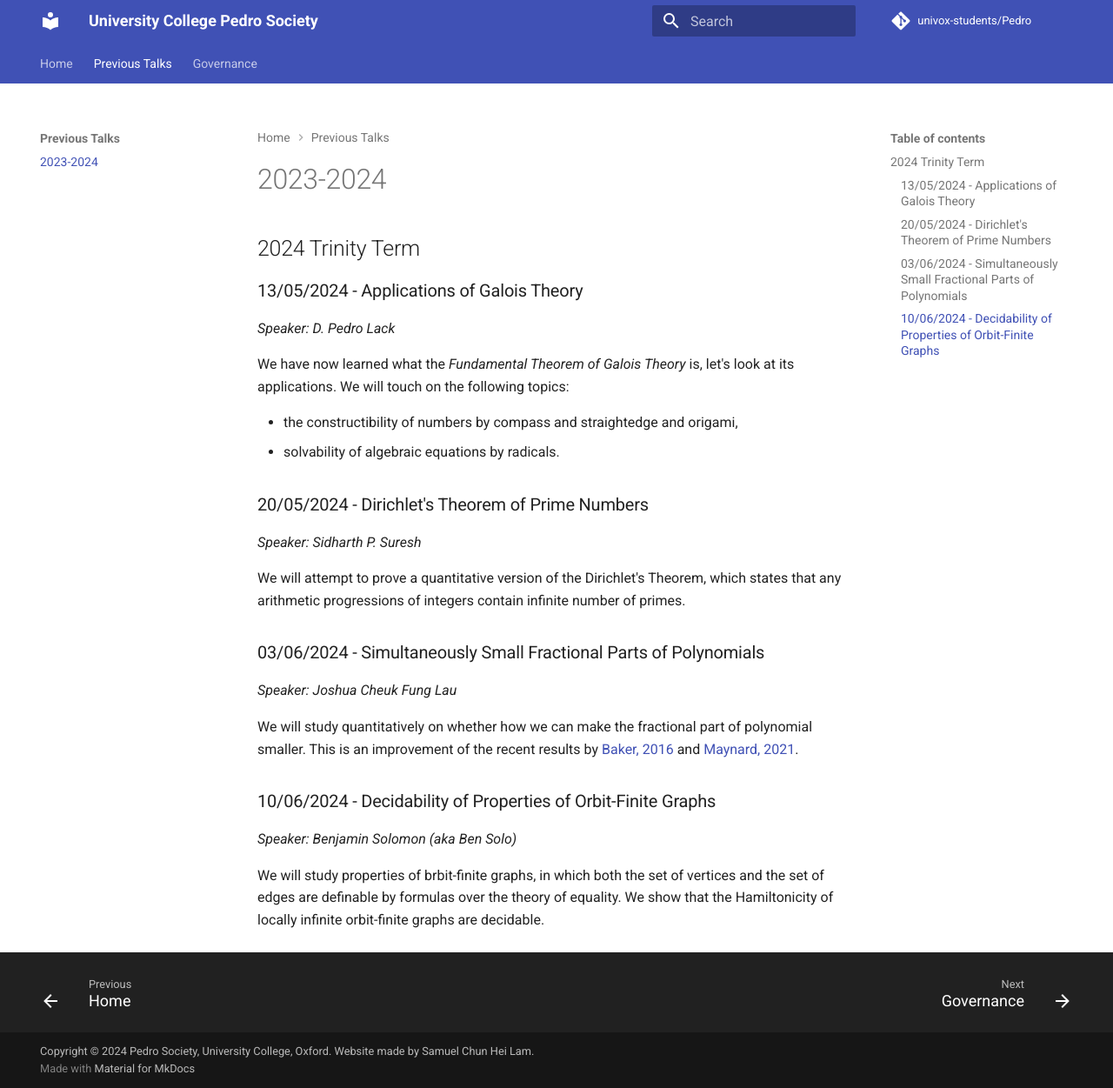
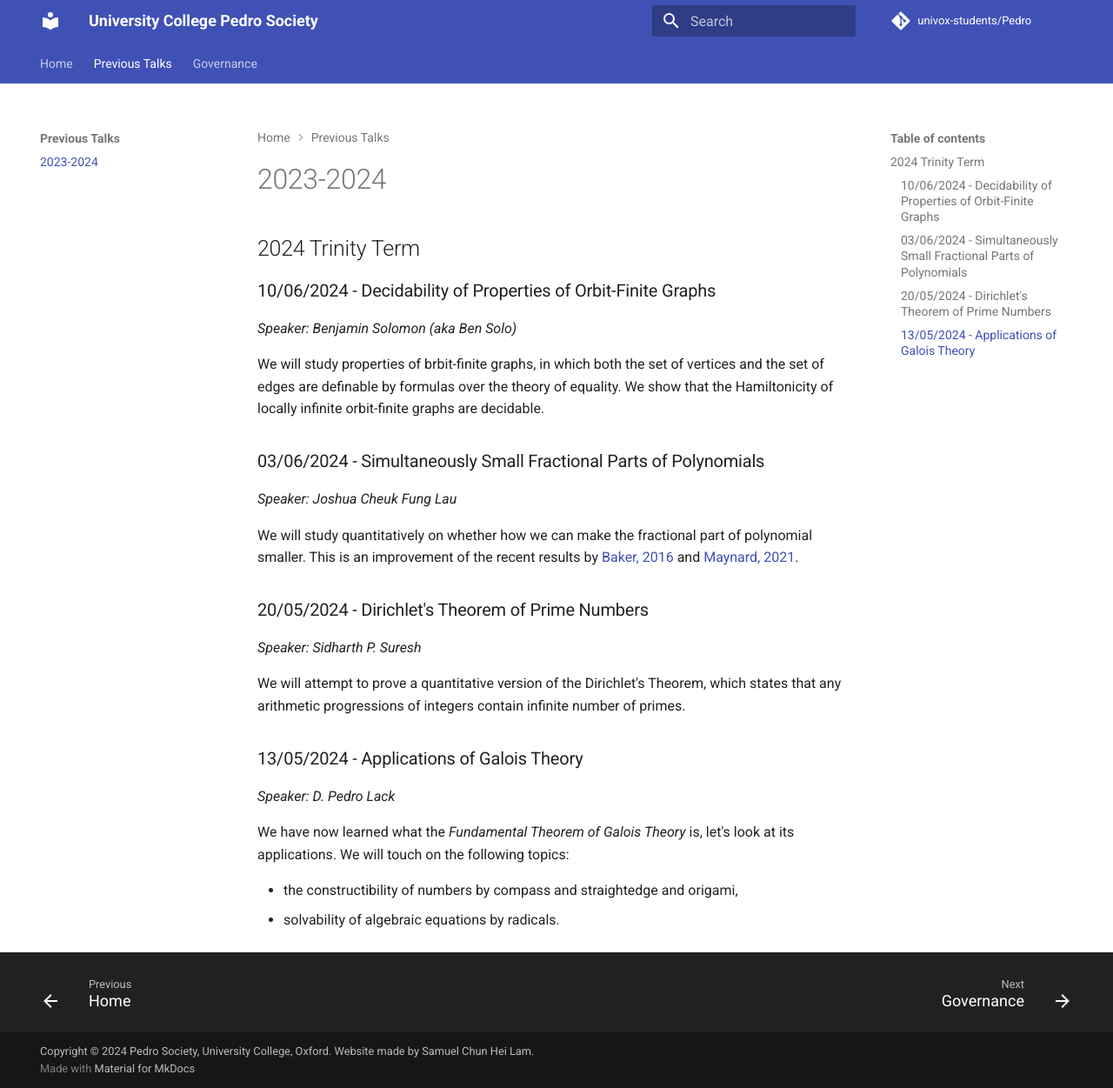
Before and after one commit to univox-students/Pedro, an MkDocs documentation site: the page built from docs/prev_talks/2324.md, in a window 1280 px wide and 1251 px high. Shown: the whole window at 87% size. Built offline with MkDocs 1.6.1 and Material for MkDocs 9.7.7, drawn with Linux system fonts in a browser that asks for light colours; comment, search, counter and statistics services are not loaded; part of the change alters nothing that is shown.

```diff
--- a/docs/prev_talks/2324.md
+++ b/docs/prev_talks/2324.md
@@ -1,4 +1,22 @@
 ## 2024 Trinity Term
+
+### 10/06/2024 - Decidability of Properties of Orbit-Finite Graphs
+*Speaker: Benjamin Solomon (aka Ben Solo)*
+
+We will study properties of brbit-finite graphs, in which both the set of vertices and the set of edges are definable by formulas over the theory of equality. We show that the Hamiltonicity of locally infinite orbit-finite graphs are decidable.
+
+
+### 03/06/2024 - Simultaneously Small Fractional Parts of Polynomials
+*Speaker: Joshua Cheuk Fung Lau*
+
+We will study quantitatively on whether how we can make the fractional part of polynomial smaller. This is an improvement of the recent results by [Baker, 2016](https://projecteuclid.org/journals/functiones-et-approximatio-commentarii-mathematici/volume-55/issue-1/Small-fractional-parts-of-polynomials/10.7169/facm/2016.55.1.9.full) and [Maynard, 2021](https://arxiv.org/abs/2011.12275).
+
+
+### 20/05/2024 - Dirichlet's Theorem of Prime Numbers
+*Speaker: Sidharth P. Suresh*
+
+We will attempt to prove a quantitative version of the Dirichlet's Theorem, which states that any arithmetic progressions of integers contain infinite number of primes.
+
 
 ### 13/05/2024 - Applications of Galois Theory
 *Speaker: D. Pedro Lack*
@@ -7,18 +25,3 @@ We have now learned what the *Fundamental Theorem of Galois Theory* is, let's lo
 
 - the constructibility of numbers by compass and straightedge and origami,
 - solvability of algebraic equations by radicals.
-
-### 20/05/2024 - Dirichlet's Theorem of Prime Numbers
-*Speaker: Sidharth P. Suresh*
-
-We will attempt to prove a quantitative version of the Dirichlet's Theorem, which states that any arithmetic progressions of integers contain infinite number of primes.
-
-### 03/06/2024 - Simultaneously Small Fractional Parts of Polynomials
-*Speaker: Joshua Cheuk Fung Lau*
-
-We will study quantitatively on whether how we can make the fractional part of polynomial smaller. This is an improvement of the recent results by [Baker, 2016](https://projecteuclid.org/journals/functiones-et-approximatio-commentarii-mathematici/volume-55/issue-1/Small-fractional-parts-of-polynomials/10.7169/facm/2016.55.1.9.full) and [Maynard, 2021](https://arxiv.org/abs/2011.12275).
-
-### 10/06/2024 - Decidability of Properties of Orbit-Finite Graphs
-*Speaker: Benjamin Solomon (aka Ben Solo)*
-
-We will study properties of brbit-finite graphs, in which both the set of vertices and the set of edges are definable by formulas over the theory of equality. We show that the Hamiltonicity of locally infinite orbit-finite graphs are decidable.
```
